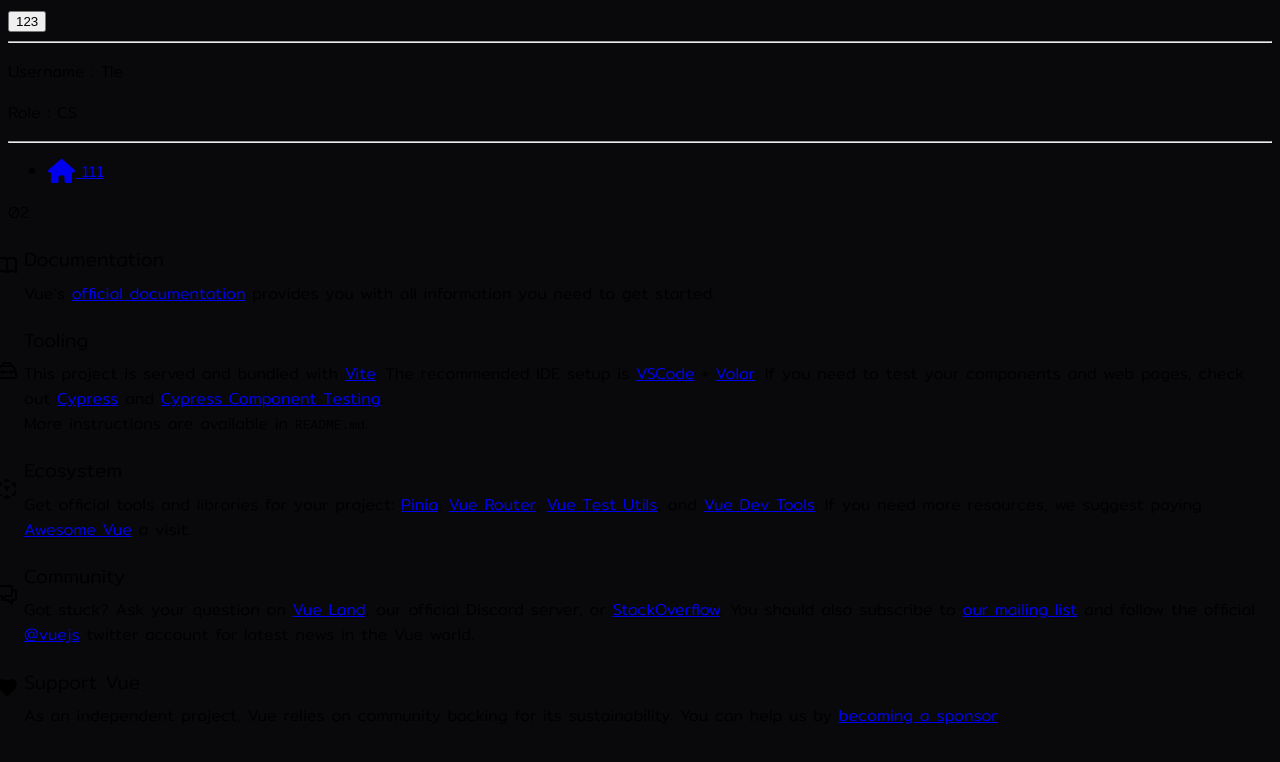
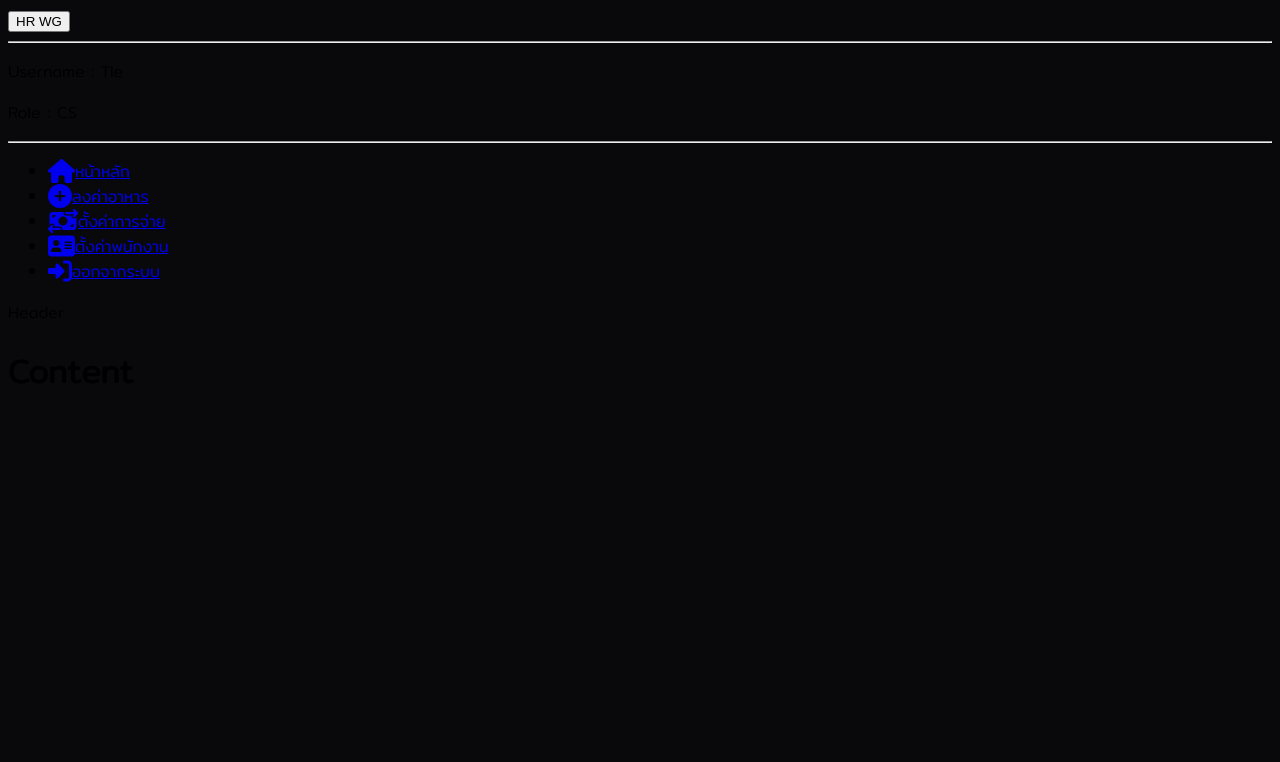
Before and after one commit to Roteesaimai1/frontend_wg, a Vue app in the folder wg_frontend/: page / in a window 1280 px wide. Shown: the top 762 px of the page. Built offline with nearby package versions, Linux system fonts and the light colour scheme.

Commit message:
Add Navbar

```diff
--- a/wg_frontend/src/App.vue
+++ b/wg_frontend/src/App.vue
@@ -1,7 +1,10 @@
 <template>
   <div class="grid grid-rows-6 grid-cols-6 grid-flow-col gap-4 min-h-screen min-w-full">
+    <!-- Sidebar -->
     <div class="row-span-6 text-red-50 h-full bg-zinc-900 p-10"> <Navbar/> </div>
-    <div class="col-span-5  text-red-50 h-full pl-10 pt-3 pb-2">02</div>
+    <!-- header -->
+    <div class="max-lg:hidden  col-span-5  text-red-50 h-full pl-10 pt-3 pb-2">Header</div>
+    <!-- Content -->
     <div class="row-span-5 col-span-5  text-red-50 pl-10 "><router-view></router-view></div>
   </div>
 </template>
--- a/wg_frontend/src/components/NavBar.vue
+++ b/wg_frontend/src/components/NavBar.vue
@@ -1,27 +1,54 @@
 <template>
     <div>
         <!-- Logo -->
-        <button class="mb-5">
-            <span>123</span>
-        </button>
+        <div class="max-lg:grid max-lg:justify-items-center ">
+            <button class="mb-5">
+                <span>HR WG</span>
+            </button>
+        </div>
+
         <!-- User & Role -->
         <hr>
-        <div class="mt-3 mb-3">
-            <p>
-                <span>Username : Tle</span>
+        <div class="mt-3 mb-3 max-lg:hidden">
+            <p class="mb-2">
+                <span>Username : <span class="text-sky-300">Tle</span></span>
             </p>
-            <p>
-                <span>Role : CS</span>
+            <p class="mb-2">
+                <span>Role : <span class="text-sky-300">CS</span></span>
             </p>
         </div>
         <hr>
         <!-- Menu -->
-        <div class="mt-5">
-            <ul>
-                <li>
-                    <router-link to="#" class="">
-                        <font-awesome-icon class="pr-3" icon="fa-solid fa-house" size="xl" />
-                        111
+        <div class="mt-10 max-lg:grid max-lg:justify-items-center">
+            <ul class="">
+                <li class="mb-14 hover:text-2xl hover:text-sky-500">
+                    <router-link to="/" class="">
+                        <font-awesome-icon class="pr-3 " icon="fa-solid fa-house" size="xl" />
+                        <span class="max-lg:hidden ml-3">หน้าหลัก</span>
+                    </router-link>
+                </li>
+                <li class="mb-14 hover:text-2xl hover:text-sky-500">
+                    <router-link to="/about">
+                        <font-awesome-icon class="pr-3" icon="fa-solid fa-circle-plus" size="xl" />
+                        <span class="max-lg:hidden ml-3">ลงค่าอาหาร</span>
+                    </router-link>
+                </li>
+                <li class="mb-14 hover:text-2xl hover:text-sky-500">
+                    <router-link to="#">
+                        <font-awesome-icon class="pr-3" icon="fa-solid fa-money-bill-transfer" size="xl" />
+                        <span class="max-lg:hidden ml-1">ตั้งค่าการจ่าย</span>
+                    </router-link>
+                </li>
+                <li class="mb-14 hover:text-2xl hover:text-sky-500">
+                    <router-link to="#">
+                        <font-awesome-icon class="pr-3" icon="fa-solid fa-address-card" size="xl" />
+                        <span class="max-lg:hidden ml-1.5">ตั้งค่าพนักงาน</span>
+                    </router-link>
+                </li>
+                <li class="mb-14 hover:text-2xl hover:text-sky-500">
+                    <router-link to="#">
+                        <font-awesome-icon class="pr-3" icon="fa-solid fa-right-to-bracket" size="xl" />
+                        <span class="max-lg:hidden ml-2">ออกจากระบบ</span>
                     </router-link>
                 </li>
             </ul>
--- a/wg_frontend/src/main.js
+++ b/wg_frontend/src/main.js
@@ -20,9 +20,11 @@ import { faGears } from '@fortawesome/free-solid-svg-icons'
 import { faUser } from '@fortawesome/free-solid-svg-icons'
 import { faRightToBracket } from '@fortawesome/free-solid-svg-icons'
 import { faMoneyBillTransfer } from '@fortawesome/free-solid-svg-icons'
+import { faCirclePlus } from '@fortawesome/free-solid-svg-icons'
+import { faAddressCard } from '@fortawesome/free-solid-svg-icons'
 
 /* add icons to the library */
-library.add(faUserSecret, faTwitter, faHouse, faPlus, faWrench, faGears, faUser, faRightToBracket, faMoneyBillTransfer)
+library.add(faUserSecret, faTwitter, faHouse, faPlus, faWrench, faGears, faUser, faRightToBracket, faMoneyBillTransfer, faCirclePlus, faAddressCard)
 
 const app = createApp(App)
 
--- a/wg_frontend/src/router/index.js
+++ b/wg_frontend/src/router/index.js
@@ -1,5 +1,6 @@
 import { createRouter, createWebHistory } from 'vue-router'
 import HomeView from '../views/HomeView.vue'
+import AboutView from '../views/AboutView.vue'
 
 const router = createRouter({
   history: createWebHistory(import.meta.env.BASE_URL),
@@ -12,10 +13,7 @@ const router = createRouter({
     {
       path: '/about',
       name: 'about',
-      // route level code-splitting
-      // this generates a separate chunk (About.[hash].js) for this route
-      // which is lazy-loaded when the route is visited.
-      component: () => import('../views/AboutView.vue')
+      component: AboutView
     }
   ]
 })
--- a/wg_frontend/src/views/HomeView.vue
+++ b/wg_frontend/src/views/HomeView.vue
@@ -3,7 +3,7 @@ import TheWelcome from '../components/TheWelcome.vue'
 </script>
 
 <template>
-  <main>
-    <TheWelcome />
-  </main>
+  <div>
+    <h1>Content</h1>
+  </div>
 </template>
```
